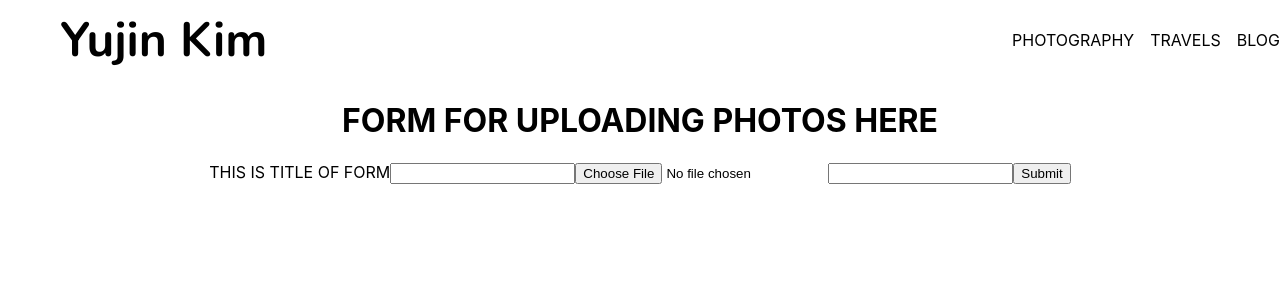
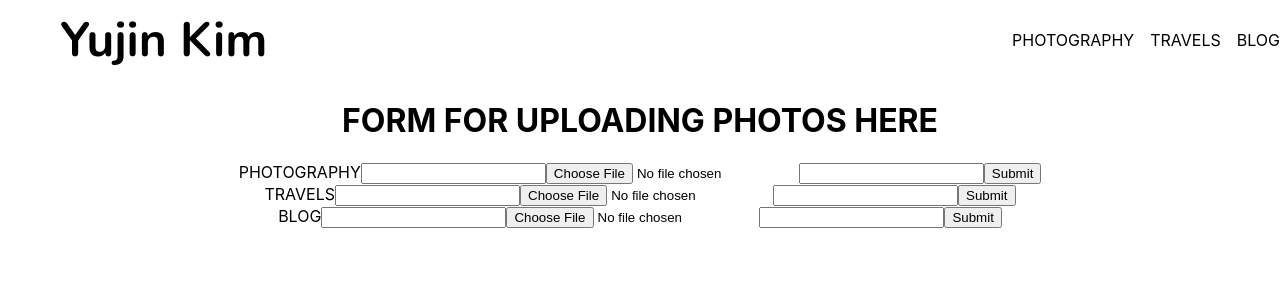
Before and after one commit to jokang1005/yujinkim-client, a React (Create React App) app: page /yujin in a window 1280 px wide. Shown: the top 300 px of the page. Built offline with nearby package versions, Linux system fonts and the light colour scheme; the HTML template or start-up script is replaced by a standard one.

Commit message:
onChange handles made, problems

```diff
--- a/src/pages/yujin.js
+++ b/src/pages/yujin.js
@@ -1,11 +1,38 @@
-import React from 'react'
+import React, {useState} from 'react'
 
 const Yujin = () => {
+    const [name, setName] = useState("")
+    const [selectedFile, setSelectedFile] = useState(null)
     return (
         <>
         <h1>FORM FOR UPLOADING PHOTOS HERE</h1>
         <form>
-            <label>THIS IS TITLE OF FORM</label>
+            <label>PHOTOGRAPHY</label>
+            <input
+                type="text"
+                name="name"
+                value={name}
+                onChange={(e) => setName(e.target.value)}
+            />
+            <input
+                type="file"
+                value= {selectedFile}
+                onChange = {(e) => setSelectedFile(e.target.files[0])}
+            />
+            <input type="text" name="blurb"/>
+            <input type="submit"/>
+        </form>
+
+        <form>
+            <label>TRAVELS</label>
+            <input type="text" name="name"/>
+            <input type="file"/>
+            <input type="text" name="blurb"/>
+            <input type="submit"/>
+        </form>
+
+        <form>
+            <label>BLOG</label>
             <input type="text" name="name"/>
             <input type="file"/>
             <input type="text" name="blurb"/>
```
